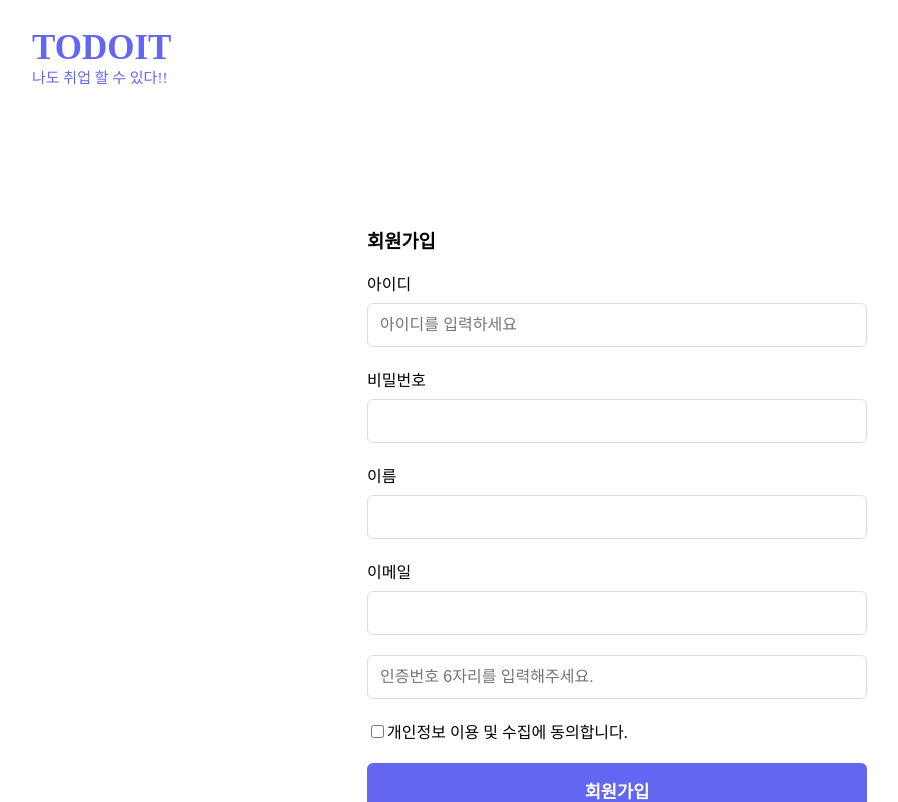
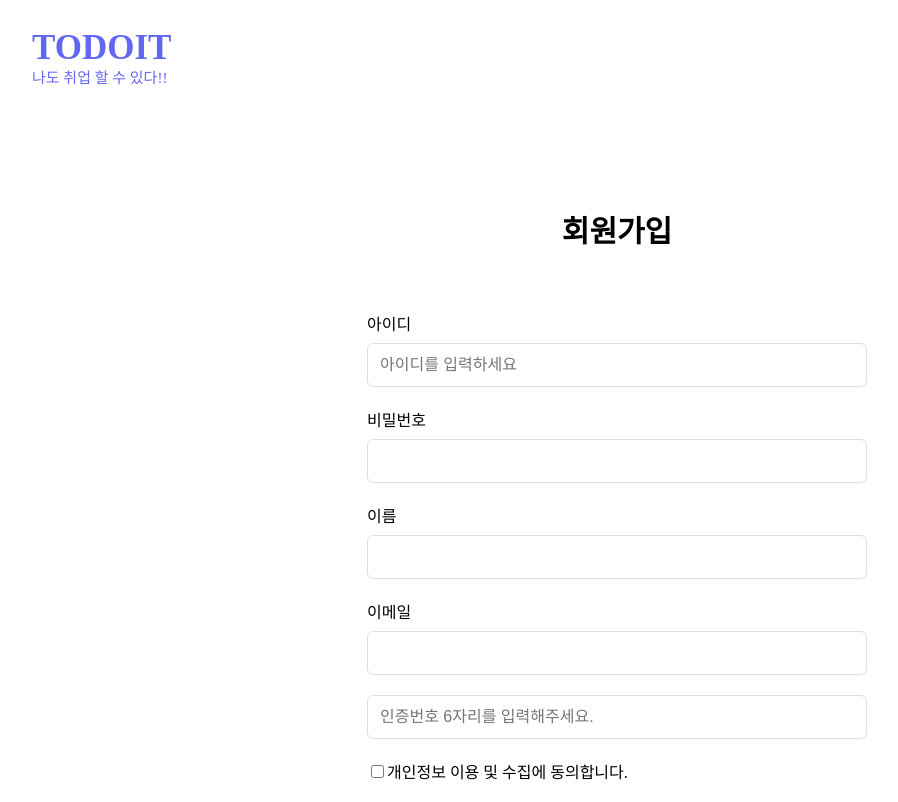
Before and after one commit to ddozero/Todoit, a React app in the folder web/: page /signup in a window 1280 px wide. Shown: the top 802 px of the page, without its empty margins (23-921 px from the left). Built offline with nearby package versions, Linux system fonts and the light colour scheme; the HTML template or start-up script is replaced by a standard one; a web font is replaced by a local one.

Commit message:
💄 Style: update signup css

```diff
--- a/web/src/components/intro/Signup.css
+++ b/web/src/components/intro/Signup.css
@@ -3,14 +3,13 @@
   background-color: #ffffff; /* 흰색 박스 */
   width: 100%;
   max-width: 500px;         /* 박스 너비 고정 */
-  padding: 50px 40px;       /* 내부 여백 */
-  border-radius: 12px;      /* 테두리 둥글게 */
+  padding: 20px 20px;       /* 내부 여백 */
 }
 
-.signup-container h2 {
+.signup-container h3 {
   text-align: center;
-  margin-bottom: 40px;
-  font-size: 1.8rem;
+  margin-bottom: 60px;
+  font-size: 30px;
   font-weight: bold;
 }
 
@@ -40,5 +39,6 @@
   font-size: 1.1rem;
   font-weight: bold;
   cursor: pointer;
-  margin-top: 20px;
+  margin-top: 30px;
+  margin-bottom: 50px;
 }
```
